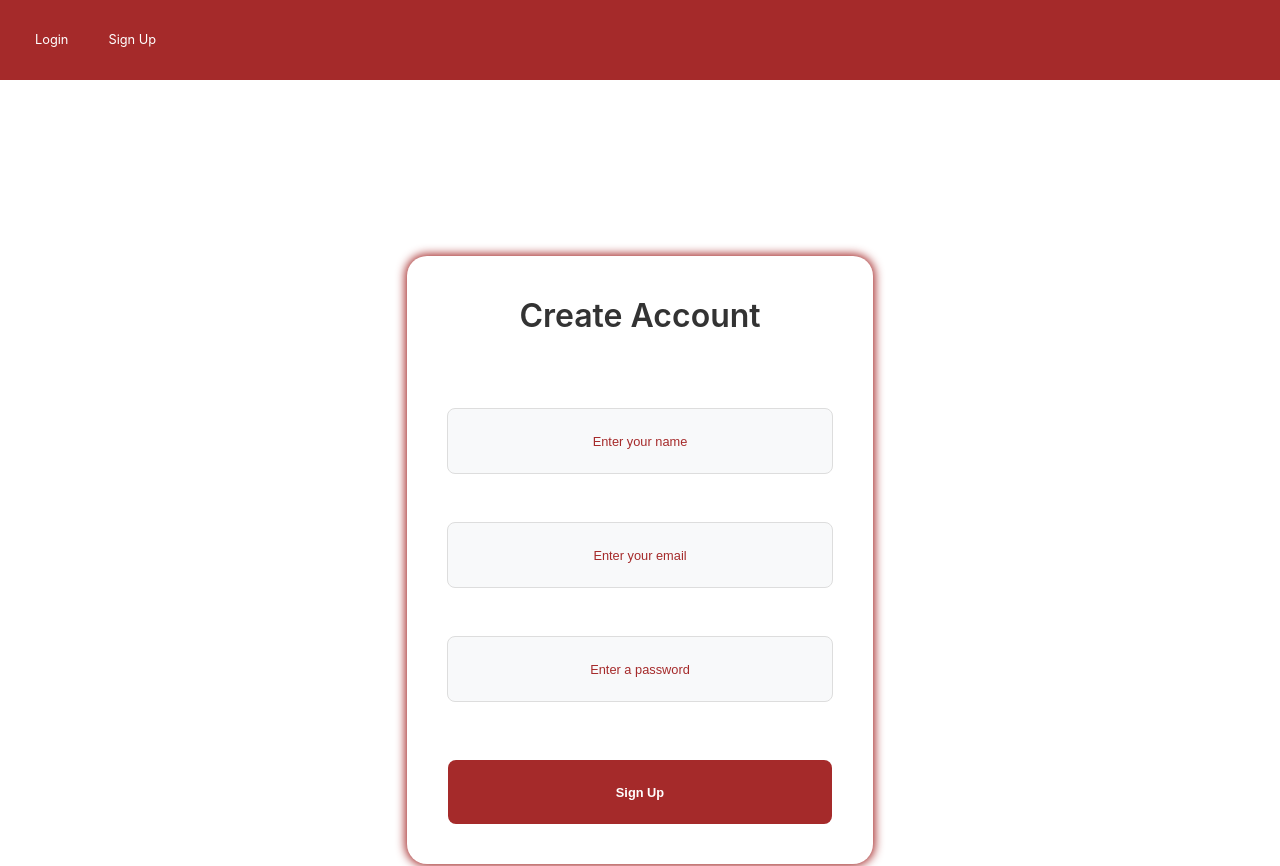
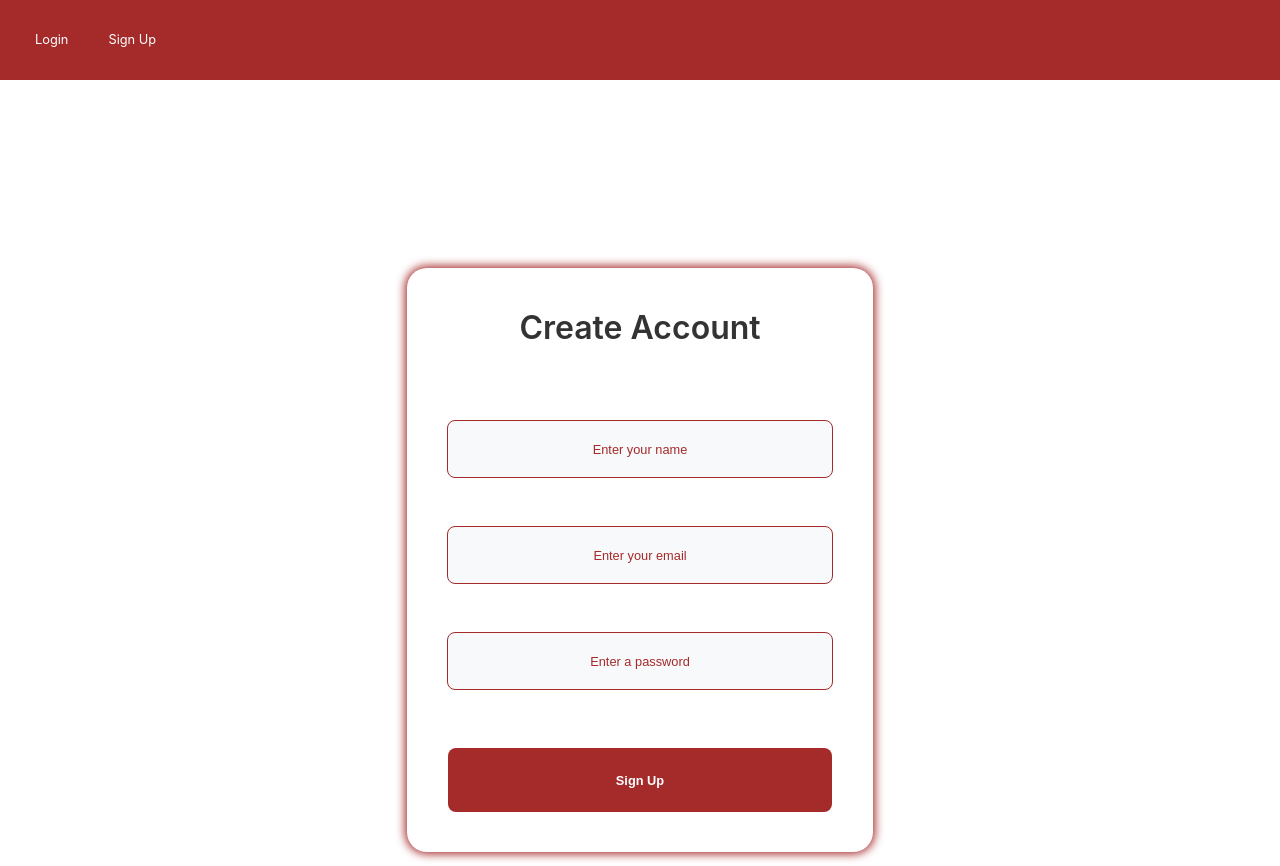
Before and after one commit to zahoor-khan178/E-commerce-dashboard, a React (Create React App) app in the folder front-end/: page /sign in a window 1280 px wide. Shown: the top 866 px of the page. Built offline with nearby package versions, Linux system fonts and the light colour scheme.

Commit message:
login, signup inputs borders

```diff
--- a/front-end/src/Css/login.css
+++ b/front-end/src/Css/login.css
@@ -41,7 +41,7 @@
     width: 100%; /* Take full width of parent */
     padding: 0.8rem 1rem; /* Vertical and horizontal padding */
     /* height: 3rem;  */
-    border: 1px solid #ced4da; /* Light grey border */
+    border: 1px solid brown; /* Light grey border */
     border-radius: 8px; /* Rounded input corners */
     background-color: #f8f9fa; /* Off-white background */
     font-size: 1.1rem; /* Responsive font size for input text */
--- a/front-end/src/Css/signup.css
+++ b/front-end/src/Css/signup.css
@@ -64,7 +64,7 @@
 .form-input {
     width: 100%; /* Take full width of its parent */
     padding: 12px 0;
-    border: 1px solid #ddd; /* Light border */
+    border: 1px solid brown; /* Light border */
     border-radius: 8px; /* Rounded input fields */
     font-size: 1em;
     color: #333;
@@ -156,7 +156,7 @@ width: 30vw;
 
     .form-input, .signup-button{
         width: 30vw;
-        height: 5vh;
+        height: 4vh;
         font-size: 1vw;
 
 
```
